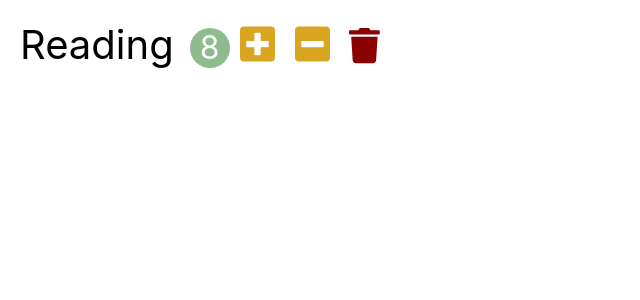
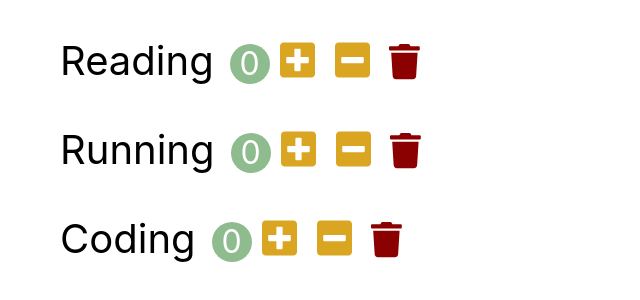
Before and after one commit to yoonjong-park/habit-tracker, a React (Create React App) app: page / in a window 1280 px wide. Shown: the top 300 px of the page, without its empty margins (0-640 px from the left). Built offline with nearby package versions, Linux system fonts and the light colour scheme.

Commit message:
Update : completed habit component
ADD plus, minus, delete

```diff
--- a/src/app.jsx
+++ b/src/app.jsx
@@ -1,8 +1,8 @@
 import './app.css';
-import Habit from './components/habit';
+import Habits from './components/habits';
 
 function App() {
-  return <Habit/>;
+  return <Habits />;
 }
 
 export default App;
--- a/src/components/habit.jsx
+++ b/src/components/habit.jsx
@@ -1,19 +1,32 @@
 import React, { Component } from 'react';
 
 class Habit extends Component {
+  handleIncrement = () => {
+    this.props.onIncrement(this.props.habit);
+  };
+
+  handleDecrement = () => {
+    this.props.onDecrement(this.props.habit);
+  };
+
+  handleDelete = () => {
+    this.props.onDelete(this.props.habit);
+  };
+
   render() {
+    const { name, count } = this.props.habit;
     return (
-        <li className="habit">
-            <span className="habit-name">Reading</span>
-            <span className="habit-count">8</span>
-            <button className="habit-button habit-increase">
-              <i className="fas fa-plus-square"></i>
+      <li className='habit'>
+        <span className='habit-name'>{name}</span>
+        <span className='habit-count'>{count}</span>
+        <button className='habit-button habit-increase' onClick={this.handleIncrement}>
+          <i className='fas fa-plus-square'></i>
         </button>
-            <button className="habit-button habit-decrease">
-              <i className="fas fa-minus-square"></i>
+        <button className='habit-button habit-decrease' onClick={this.handleDecrement}>
+          <i className='fas fa-minus-square'></i>
         </button>
-            <button className="habit-button habit-delete">
-              <i className="fas fa-trash"></i>
+        <button className='habit-button habit-delete' onClick={this.handleDelete}>
+          <i className='fas fa-trash'></i>
         </button>
       </li>
     );
--- /dev/null
+++ b/src/components/habits.jsx
@@ -0,0 +1,51 @@
+import React, { Component } from 'react';
+import Habit from './habit';
+
+class Habits extends Component {
+  state = {
+    habits: [
+      { id: 1, name: 'Reading', count: 0 },
+      { id: 2, name: 'Running', count: 0 },
+      { id: 3, name: 'Coding', count: 0 },
+    ],
+  };
+
+  handleIncrement = (habit) => {
+    const habits = [...this.state.habits];
+    const index = habits.indexOf(habit);
+    habits[index].count++;
+    this.setState({ habits }); /* key : value -> 1개로 통합 가능*/
+  };
+
+  handleDecrement = (habit) => {
+    const habits = [...this.state.habits];
+    const index = habits.indexOf(habit);
+    const count = habits[index].count - 1;
+    habits[index].count = count < 0 ? 0 : count;
+    this.setState({ habits });
+  };
+
+  handleDelete = (habit) => {
+    const habits = this.state.habits.filter((item) => item.id !== habit.id); /* click한 거 빼고 저장 */
+    this.setState({ habits });
+  };
+
+  render() {
+    return (
+      <ul>
+        {this.state.habits.map((habit) => (
+          <Habit
+            key={habit.id}
+            habit={habit}
+            onIncrement={this.handleIncrement}
+            onDecrement={this.handleDecrement}
+            onDelete={this.handleDelete}
+          />
+          /***  Key는 항상 제공 되어야 함. habit은 props를 의미함. {habit} 부분은habits object의 1개 배열의 아이템을 의미함.***/
+        ))}
+      </ul>
+    );
+  }
+}
+
+export default Habits;
```
Also changed, not shown: 1 other file (tests, documents, lock files or other folders). Lines whose indentation alone changed are shown as unchanged.
